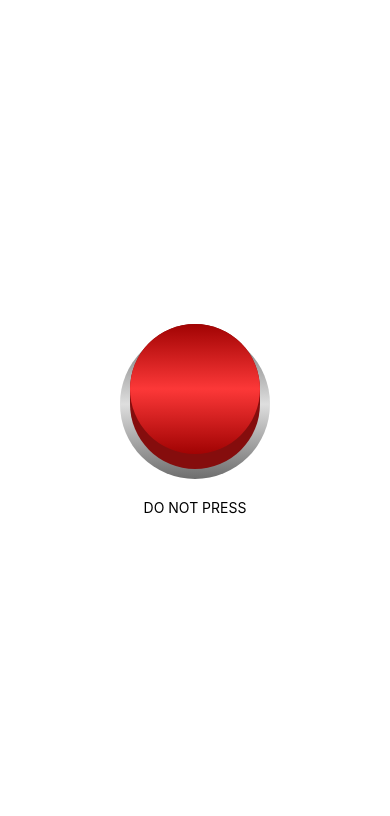
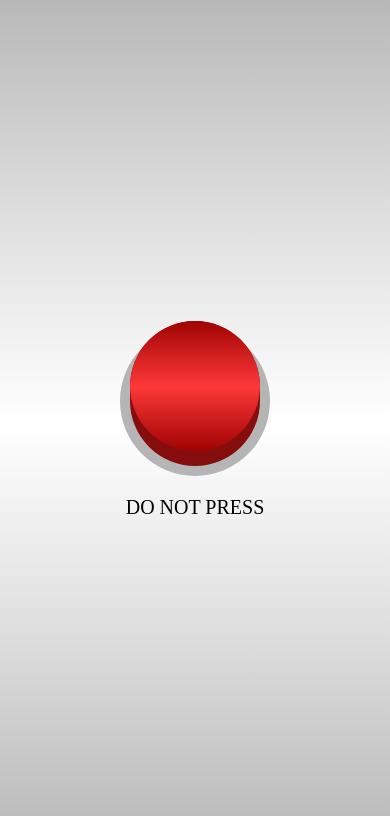
Before and after one commit to ishajain15/Do-Not-Press-The-Red-Button, a React Native app in the folder RedButton/: screen / in a window 390 px wide. Shown: the top 816 px of the page. Built offline with nearby package versions, Linux system fonts and the light colour scheme.

Commit message:
Fixed mobile view

```diff
--- a/RedButton/App.js
+++ b/RedButton/App.js
@@ -58,27 +58,29 @@ export default class App extends Component {
 
     return (
       <View style={styles.container}>
+        <LinearGradient
+          colors={["#b8b8b8", "#dedede", "#ffffff", "#dedede", "#b8b8b8"]}
+          style={styles.background}
+        >
           <TouchableWithoutFeedback
             onPressIn={this.handleSound}
             onPressOut={this.buttonUp}
           >
             <View style={styles.button}>
-            <LinearGradient
-              style={styles.outer}
-              colors={["#6e6e6e", "#dedede", "#6e6e6e"]}
-            >
+              <View style={styles.outer}>
                 <Animated.View style={[styles.height, heightStyle]}>
                   <Animated.View style={innerStyle}>
                     <LinearGradient
                       colors={["#a10303", "#fc3838", "#a10303"]}
-                    style={[styles.inner]}
+                      style={styles.inner}
                     />
                   </Animated.View>
                 </Animated.View>
-            </LinearGradient>
+              </View>
             </View>
           </TouchableWithoutFeedback>
           <Text style={styles.text}>DO NOT PRESS</Text>
+        </LinearGradient>
       </View>
     );
   }
@@ -87,7 +89,10 @@ export default class App extends Component {
 const styles = StyleSheet.create({
   container: {
     flex: 1,
-    backgroundColor: "#fff",
+  },
+
+  background: {
+    flex: 1,
     alignItems: "center",
     justifyContent: "center",
   },
@@ -101,6 +106,7 @@ const styles = StyleSheet.create({
     flex: 1,
     padding: 10,
     borderRadius: 75,
+    backgroundColor: "#b5b5b5",
   },
 
   height: {
@@ -112,10 +118,13 @@ const styles = StyleSheet.create({
     alignItems: "center",
     justifyContent: "center",
     height: 130,
-    borderRadius: 66,
+    width: 130,
+    borderRadius: 65.5,
   },
 
   text: {
     paddingTop: 20,
+    fontFamily: "MarkerFelt-Thin",
+    fontSize: 20,
   },
 });
```
Lines whose indentation alone changed are shown as unchanged.
